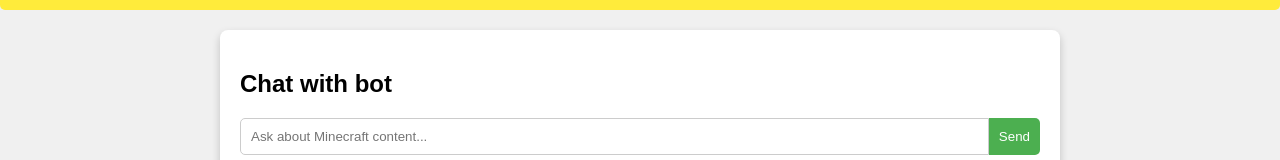
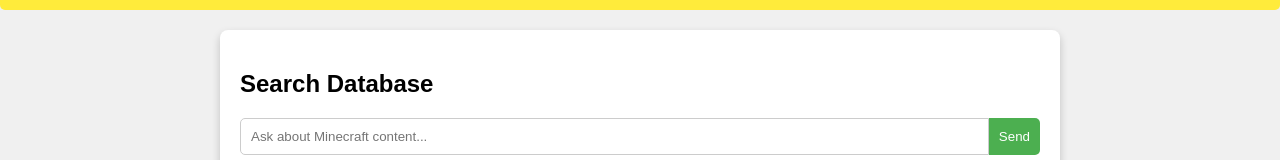
Before and after one commit to ShadowSlayer555/search, a plain HTML site: page index.html in a window 1280 px wide. Shown: the part 334-494 px from the top of the page. Drawn offline with Linux system fonts and the light colour scheme.

Commit message:
Update index.html

```diff
--- a/index.html
+++ b/index.html
@@ -90,7 +90,7 @@
   </div>
 
   <div class="container">
-    <h2>Chat with bot</h2>
+    <h2>Search Database</h2>
     <div class="chat-box" id="chat-box"></div>
     <div class="input-area">
       <input type="text" id="user-input" placeholder="Ask about Minecraft content...">
```
